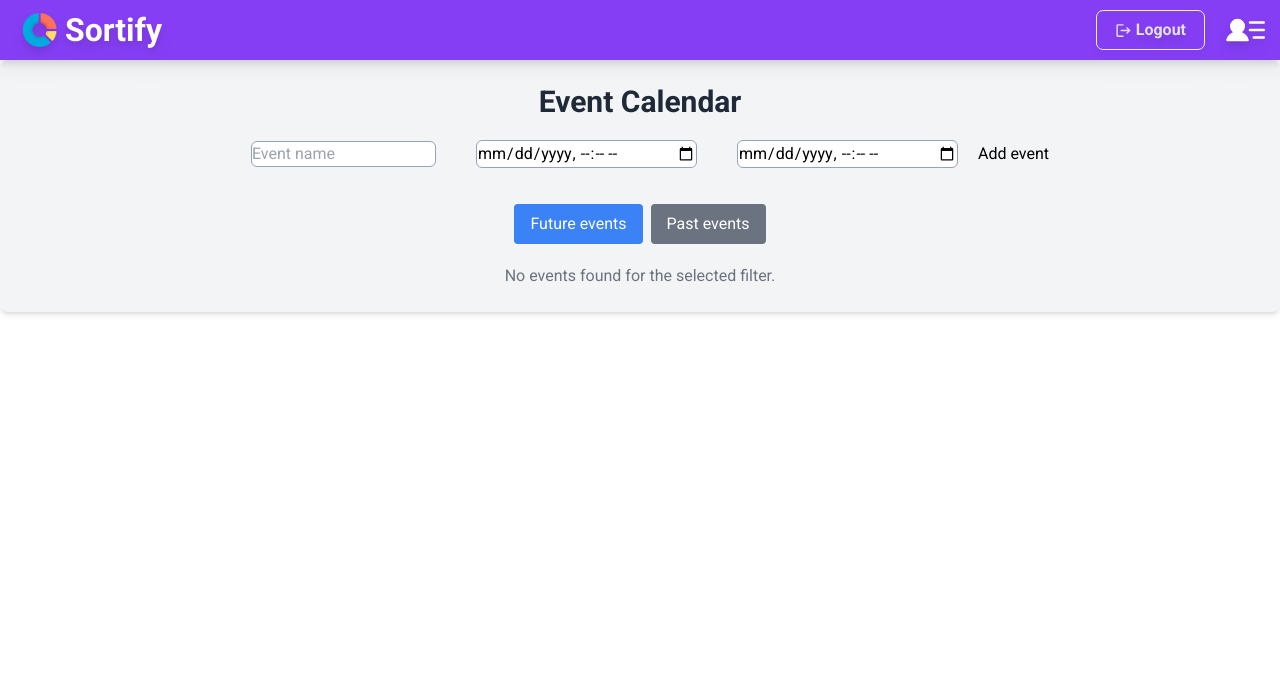
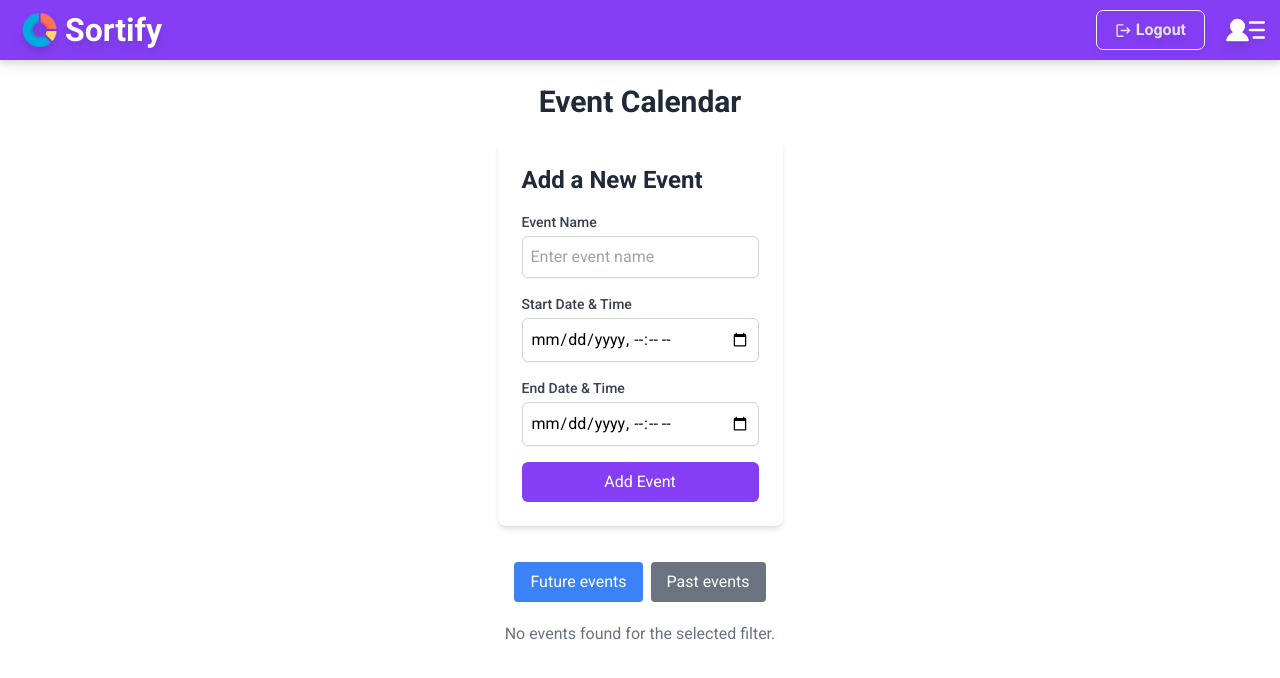
Before and after one commit to Prostecki/Sortify, a React (Vite) app: page /eventcalendar in a window 1280 px wide. Shown: the top 678 px of the page. Built offline with nearby package versions, Linux system fonts and the light colour scheme; sample sign-in values are in the browser's storage.

Commit message:
Added error state for showing in case if you don't fill fields in EventFrom

```diff
--- a/src/components/planner/EventCalendar.jsx
+++ b/src/components/planner/EventCalendar.jsx
@@ -22,7 +22,7 @@ export default function EventCalendar() {
   }, [tasks, user]);
 
   return (
-    <div className="flex flex-col items-center gap-5 p-6 bg-gray-100 rounded-lg shadow-md">
+    <div className="flex flex-col items-center gap-5 p-6 rounded-lg">
       <h1 className="text-3xl font-bold text-center text-gray-800">
         Event Calendar
       </h1>
--- a/src/components/planner/EventForm.jsx
+++ b/src/components/planner/EventForm.jsx
@@ -12,38 +12,84 @@ export default function EventForm() {
     setEnd,
     deleteEvent,
     filteredEvents,
+    error,
   } = useEventCalendarContext();
 
   const { user } = useUserContext();
 
   return (
+    <div className="p-6 bg-white rounded-lg shadow-md">
+      {user ? (
+        <form onSubmit={handleSubmit} className="flex flex-col gap-4">
+          <h2 className="text-2xl font-bold text-gray-800">Add a New Event</h2>
+
+          {/* Event Name */}
           <div>
-      {user ? (
-        <form onSubmit={handleSubmit}>
+            <label
+              htmlFor="event-name"
+              className="block text-sm font-medium text-gray-700"
+            >
+              Event Name
+            </label>
             <input
-            className="border border-slate-400 rounded-md mx-5"
+              id="event-name"
+              className="w-full mt-1 p-2 border border-gray-300 rounded-md shadow-sm focus:ring-blue-500 focus:border-blue-500"
               type="text"
-            placeholder="Event name"
+              placeholder="Enter event name"
               value={name}
               onChange={(e) => setName(e.target.value)}
             />
+          </div>
+
+          {/* Start Date */}
+          <div>
+            <label
+              htmlFor="start-date"
+              className="block text-sm font-medium text-gray-700"
+            >
+              Start Date & Time
+            </label>
             <input
-            className="border border-slate-400 rounded-md mx-5"
+              id="start-date"
+              className="w-full mt-1 p-2 border border-gray-300 rounded-md shadow-sm focus:ring-blue-500 focus:border-blue-500"
               type="datetime-local"
               value={start}
               onChange={(e) => setStart(e.target.value)}
             />
+          </div>
+
+          {/* End Date */}
+          <div>
+            <label
+              htmlFor="end-date"
+              className="block text-sm font-medium text-gray-700"
+            >
+              End Date & Time
+            </label>
             <input
-            className="border border-slate-400 rounded-md mx-5"
+              id="end-date"
+              className="w-full mt-1 p-2 border border-gray-300 rounded-md shadow-sm focus:ring-blue-500 focus:border-blue-500"
               type="datetime-local"
               value={end}
               onChange={(e) => setEnd(e.target.value)}
             />
-          <button type="submit">Add event</button>
+          </div>
+
+          {/* Submit Button */}
+          <button
+            type="submit"
+            className="w-full px-4 py-2 text-white bg-sortify rounded-md hover:bg-blue-700 focus:outline-none focus:ring-2 focus:ring-blue-500 focus:ring-offset-2"
+          >
+            Add Event
+          </button>
         </form>
       ) : (
-        <p>Please log in to add events</p>
+        <p className="text-gray-600">
+          Please <span className="font-semibold text-blue-600">log in</span> to
+          add events.
+        </p>
       )}
+      {error ? <h1 className="animate-bounce">{error}</h1> : <p></p>}
     </div>
   );
 }
--- a/src/context/eventCalendarContext.jsx
+++ b/src/context/eventCalendarContext.jsx
@@ -11,6 +11,7 @@ export function EventCalendarProvider({ children }) {
   const [events, setEvents] = useState([]);
   const [filter, setFilter] = useState("upcoming");
   const [filteredEvents, setFilteredEvents] = useState([]);
+  const [error, setError] = useState("");
 
   const { user } = useUserContext();
 
@@ -38,12 +39,12 @@ export function EventCalendarProvider({ children }) {
   const handleSubmit = (e) => {
     e.preventDefault();
     if (!name || !start || !end) {
-      alert("Fill all fields.");
+      setError("You need to fill all fields");
       return;
     }
 
     if (!user) {
-      alert("Please log in..");
+      setError("Please, Log In...");
       return;
     }
 
@@ -94,6 +95,8 @@ export function EventCalendarProvider({ children }) {
         addEvent,
         setStart,
         setName,
+        error,
+        setError,
       }}
     >
       {children}
```
Lines whose indentation alone changed are shown as unchanged.
